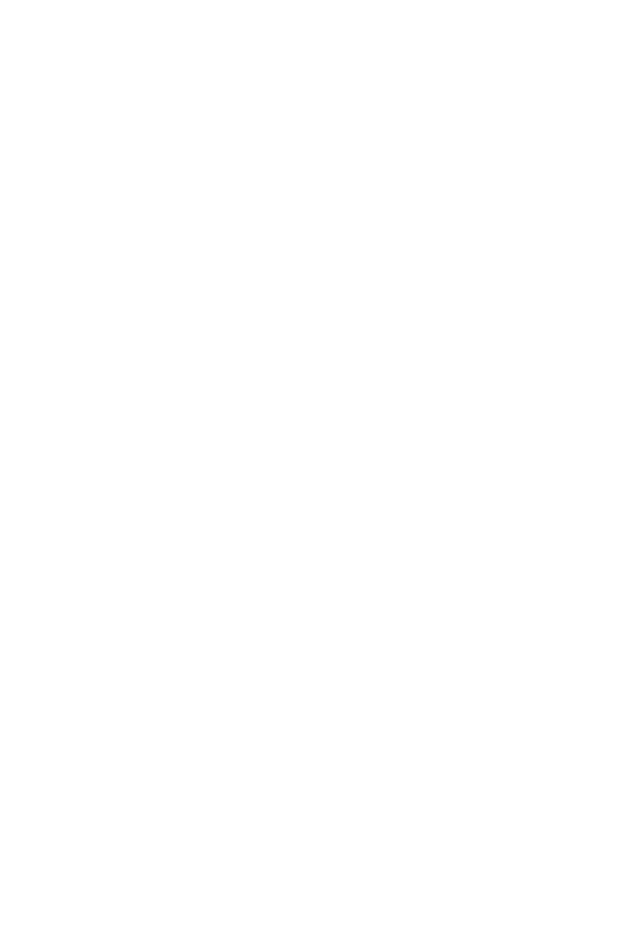
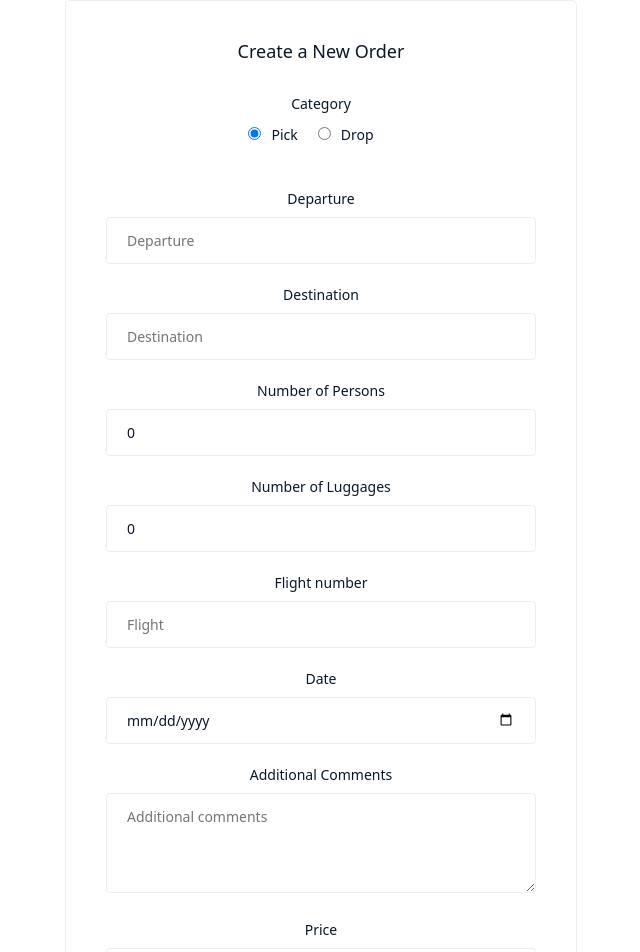
Before and after one commit to jiakeke/AirPick, a React (Vite) app in the folder client/: page / in a window 1280 px wide. Shown: the part 1098-2050 px from the top of the page, without its empty margins (319-959 px from the left). Before the commit the page ends 1098 px from the top, so only its background shows below. Built offline with nearby package versions, Linux system fonts and the light colour scheme; no server answers.

Commit message:
new order page

```diff
--- a/client/src/App.jsx
+++ b/client/src/App.jsx
@@ -2,6 +2,7 @@
 import Nav from "./components/Nav.jsx";
 import Carousel from "./components/Carousel";
 import Orders from "./components/Orders";
+import NewOrder from "./components/NewOrder.jsx";
 import Map from "./components/Map";
 
 import LoginPage from "./components/LoginPage.jsx";
@@ -18,6 +19,7 @@
               <Nav />
               <Carousel />
               <Orders />
+              <NewOrder />
             </>
           }
         />
--- /dev/null
+++ b/client/src/assets/newOrder.css
@@ -0,0 +1,95 @@
+.new-order-form {
+    background-color: #f6f9fc;
+    padding: 40px;
+    border: 1px solid #eee;
+    border-radius: 5px;
+    margin-top: 30px;
+    background-color: #fff;
+    transition: all 0.4s ease;
+    text-align: center;
+    width: 40%;
+    min-width: 450px;
+    margin: 0 auto;
+  }
+
+  .new-order-form:hover {
+    box-shadow: 0 1rem 3rem rgba(35, 38, 45, 0.15);
+  }
+
+  .new-order-form h2 {
+    margin-bottom: 20px;
+    font-size: 24px;
+    font-weight: 500;
+    color: #081828;
+  }
+
+  .new-order-form label {
+    display: block;
+    margin-bottom: 8px;
+    font-size: 14px;
+    color: #081828;
+  }
+
+  .new-order-form input,
+  .new-order-form textarea {
+    width: 100%;
+    padding: 12px 20px;
+    border: 1px solid #eee;
+    border-radius: 4px;
+    font-size: 14px;
+    color: #081828;
+    margin-bottom: 20px;
+  }
+
+  .new-order-form input[type="radio"] {
+    width: auto;
+    margin-right: 10px;
+  }
+
+  .new-order-form textarea {
+    resize: vertical;
+  }
+
+  .new-order-form button {
+    background-color: #2042e3;
+    color: #fff;
+    border: none;
+    padding: 12px 20px;
+    font-size: 16px;
+    border-radius: 4px;
+    cursor: pointer;
+    transition: background-color 0.3s ease;
+    display: inline-block;
+  }
+
+  .new-order-form button:hover {
+    background-color: #081828;
+  }
+
+  .new-order-form .radio-group {
+    margin-bottom: 20px;
+  }
+
+  .new-order-form .radio-group label {
+    display: inline-block;
+    margin-right: 20px;
+    font-size: 14px;
+    color: #081828;
+  }
+
+  .new-order-form input[disabled] {
+    background-color: #f0f0f0;
+    color: #888;
+    cursor: not-allowed;
+  }
+
+  .new-order-form .section-title {
+    margin-bottom: 30px;
+    font-size: 18px;
+    font-weight: 500;
+    color: #081828;
+  }
+
+  .new-order-form textarea {
+    height: 100px;
+  }
--- /dev/null
+++ b/client/src/components/NewOrder.jsx
@@ -0,0 +1,178 @@
+import { useState } from 'react';
+import axios from 'axios';
+import "../assets/newOrder.css";
+
+export default function NewOrderPage() {
+  const [newOrder, setNewOrder] = useState({
+    category: 'pick', // default pick
+    departure: '',
+    destination: '',
+    persons: 0,
+    luggages: 0,
+    flight: '',
+    date: '',
+    passenger: '1',
+    driver: '2',
+    comments: '',
+    price: 0,
+    status: 'new',
+  });
+
+  const handleSubmit = async (e) => {
+    e.preventDefault();
+    try {
+      await axios.post('http://localhost:4000/api/orders', newOrder);
+      // Optionally reset form fields after submission
+      setNewOrder({
+        category: 'pick',
+        departure: '',
+        destination: '',
+        persons: 0,
+        luggages: 0,
+        flight: '',
+        date: '',
+        passenger: '1',
+        driver: '2',
+        comments: '',
+        price: 0,
+        status: 'new',
+      });
+    } catch (error) {
+      console.error("Error creating order:", error);
+    }
+  };
+
+  const handleChange = (e) => {
+    setNewOrder({
+      ...newOrder,
+      [e.target.name]: e.target.value,
+    });
+  };
+
+  const handleTypeChange = (e) => {
+    const category = e.target.value;
+    setNewOrder({
+      ...newOrder,
+      category,
+      departure: category === 'pick' ? 'Lentäjäntie 3, 01530 Vantaa' : newOrder.departure,
+      destination: category === 'drop' ? 'Lentäjäntie 3, 01530 Vantaa' : newOrder.destination,
+    });
+  };
+
+  return (
+    <div className="new-order-form">
+      <h2 className="section-title">Create a New Order</h2>
+
+      {/* Form to create a new order */}
+      <form onSubmit={handleSubmit}>
+        {/* Radio buttons for type (pick/drop) */}
+
+        <label htmlFor="category">Category</label>
+            <div className="radio-group">
+            <label>
+                <input
+                type="radio"
+                name="category"
+                value="pick"
+                checked={newOrder.category === 'pick'}
+                onChange={handleTypeChange}
+                />
+                Pick
+            </label>
+            <label>
+                <input
+                type="radio"
+                name="category"
+                value="drop"
+                checked={newOrder.category === 'drop'}
+                onChange={handleTypeChange}
+                />
+                Drop
+            </label>
+            </div>
+
+        <label htmlFor="departure">Departure</label>
+        <input
+          type="text"
+          name="departure"
+          placeholder="Departure"
+          value={newOrder.type === 'pick' ? 'Lentäjäntie 3, 01530 Vantaa' : newOrder.departure}
+          onChange={handleChange}
+          disabled={newOrder.type === 'pick'}
+          required
+        />
+
+        <label htmlFor="destination">Destination</label>
+        <input
+          type="text"
+          name="destination"
+          placeholder="Destination"
+          value={newOrder.type === 'drop' ? 'Lentäjäntie 3, 01530 Vantaa' : newOrder.destination}
+          onChange={handleChange}
+          disabled={newOrder.type === 'drop'}
+          required
+        />
+
+        <label htmlFor="persons">Number of Persons</label>
+        <input
+          type="number"
+          name="persons"
+          placeholder="Number of persons"
+          value={newOrder.persons}
+          onChange={handleChange}
+          required
+        />
+
+        <label htmlFor="luggages">Number of Luggages</label>
+        <input
+          type="number"
+          name="luggages"
+          placeholder="Number of luggages"
+          value={newOrder.luggages}
+          onChange={handleChange}
+          required
+        />
+
+        <label htmlFor="flight">Flight number</label>
+        <input
+          type="text"
+          name="flight"
+          placeholder="Flight"
+          value={newOrder.flight}
+          onChange={handleChange}
+          required
+        />
+
+        <label htmlFor="date">Date</label>
+        <input
+          type="date"
+          name="date"
+          placeholder="Date"
+          value={newOrder.date}
+          onChange={handleChange}
+          required
+        />
+
+        <label htmlFor="comments">Additional Comments</label>
+        <textarea
+          name="comments"
+          placeholder="Additional comments"
+          value={newOrder.comments}
+          onChange={handleChange}
+        ></textarea>
+
+        <label htmlFor="price">Price</label>
+        <input
+          type="number"
+          name="price"
+          placeholder="Price"
+          value={newOrder.price}
+          onChange={handleChange}
+          required
+        />
+
+        <button type="submit">Submit</button>
+      </form>
+    </div>
+  );
+}
```
